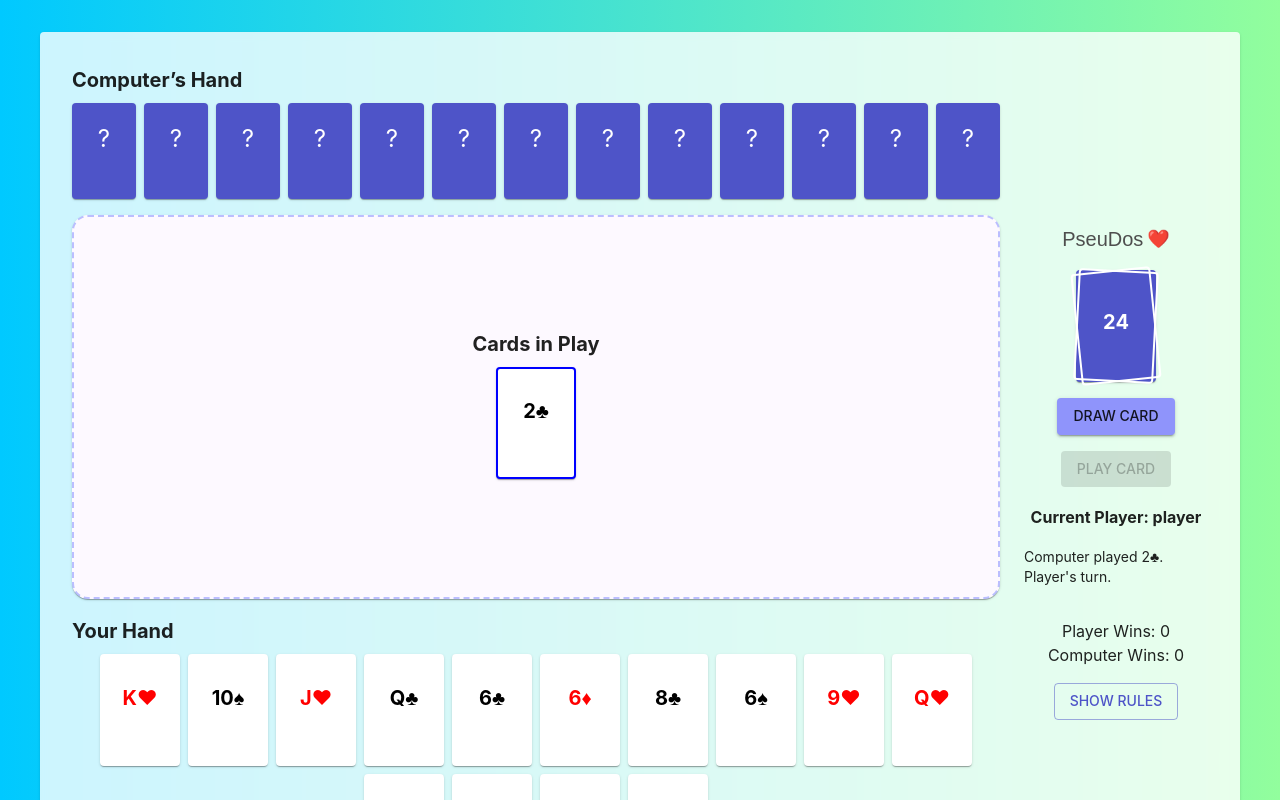
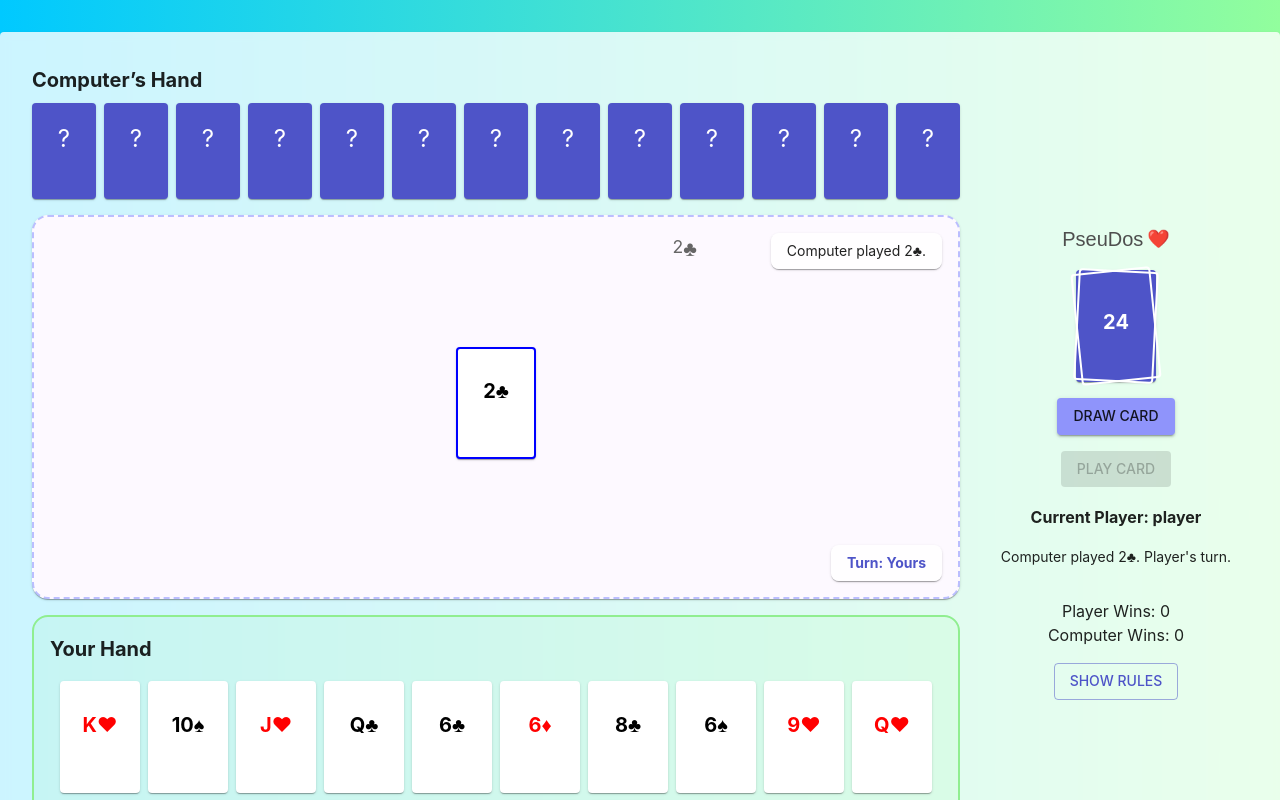
Before and after one commit to GeorgeBPrice/PseudosCardGame, a Next.js app: page / in a window 1280 px wide. Both pictures are taken after a click on the button "START GAME". Shown: the top 800 px of the page. Built offline with nearby package versions, Linux system fonts and the light colour scheme.

Commit message:
UI overhaul, new features and improvments

```diff
--- a/app/components/Game.tsx
+++ b/app/components/Game.tsx
@@ -202,7 +202,7 @@ const GameContent: React.FC = () => {
       <Card
         sx={{
           width: "100%",
-          maxWidth: "1200px",
+          maxWidth: "100%",
           mx: "auto",
           my: 4,
           position: "relative",
@@ -269,6 +269,8 @@ const GameContent: React.FC = () => {
                 onPlayCard={handlePlayCard}
                 isDoublesRound={isDoublesRound}
                 isFiveCardRound={isFiveCardRound}
+                currentPlayer={currentPlayer}
+                gameMessage={gameMessage}
               />
               <Hand
                 cards={playerHand}
@@ -277,6 +279,7 @@ const GameContent: React.FC = () => {
                 selectedCards={selectedCards}
                 disabled={currentPlayer !== "player" || winner !== null}
                 isFiveCardRound={isFiveCardRound}
+                isPlayerTurn={currentPlayer === "player"}
               />
             </Box>
 
--- a/app/components/Hand.tsx
+++ b/app/components/Hand.tsx
@@ -1,6 +1,6 @@
 import React, { useRef } from "react";
 import { useDrag, useDrop } from "react-dnd";
-import { Card as MUICard, CardContent, Typography } from "@mui/material";
+import { Card as MUICard, CardContent, Typography, Box } from "@mui/material";
 import { CardType } from "./contexts/GameContext";
 
 interface CardProps {
@@ -8,6 +8,7 @@ interface CardProps {
   onSelectCard: (card: CardType) => void;
   disabled: boolean;
   isSelected: boolean;
+  isPlayerTurn: boolean;
 }
 
 /**
@@ -82,6 +83,7 @@ interface HandProps {
   selectedCards: CardType[];
   disabled: boolean;
   isFiveCardRound: boolean;
+  isPlayerTurn: boolean;
 }
 
 const Hand: React.FC<HandProps> = ({
@@ -91,6 +93,7 @@ const Hand: React.FC<HandProps> = ({
   selectedCards,
   disabled,
   isFiveCardRound,
+  isPlayerTurn,
 }) => {
   const [, drop] = useDrop(() => ({
     accept: "card",
@@ -108,18 +111,38 @@ const Hand: React.FC<HandProps> = ({
   const handRef = useRef<HTMLDivElement>(null);
 
   return (
-    <div
-      ref={(node) => {
-        handRef;
-        drop(node);
+    <Box
+      sx={{
+        display: "flex",
+        flexDirection: "column",
+        alignItems: "center",
+        gap: "1rem",
+        padding: "1rem",
+        border: "2px solid",
+        borderColor: isPlayerTurn ? "#90EE90" : "rgba(0, 0, 0, 0.12)",
+        borderRadius: "1rem",
+        backgroundColor: isPlayerTurn ? "rgba(144, 238, 144, 0.1)" : "transparent",
+        transition: "all 0.3s",
+        animation: isPlayerTurn ? "shake 0.5s" : "none",
+        "@keyframes shake": {
+          "0%": { transform: "translateX(0)" },
+          "25%": { transform: "translateX(-1px)" },
+          "50%": { transform: "translateX(1px)" },
+          "75%": { transform: "translateX(-1px)" },
+          "100%": { transform: "translateX(0)" },
+        },
       }}
-      style={{ marginTop: "1rem" }}
     >
-      <Typography variant="h6" fontWeight="bold" gutterBottom>
+      <Typography
+        variant="h6"
+        fontWeight="bold"
+        color={"inherit"}
+        sx={{ alignSelf: "flex-start" }}
+      >
         Your Hand
       </Typography>
-      <div
-        style={{
+      <Box
+        sx={{
           display: "flex",
           flexWrap: "wrap",
           justifyContent: "center",
@@ -132,16 +155,13 @@ const Hand: React.FC<HandProps> = ({
             key={card.id}
             card={card}
             onSelectCard={onSelectCard}
-            disabled={
-              disabled ||
-              (selectedCards.length === 5 &&
-                !selectedCards.some((c) => c.id === card.id))
-            }
-            isSelected={selectedCards.some((c) => c.id === card.id)}
+            disabled={disabled}
+            isSelected={selectedCards.includes(card)}
+            isPlayerTurn={isPlayerTurn}
           />
         ))}
-      </div>
-    </div>
+      </Box>
+    </Box>
   );
 };
 
--- a/app/components/PlayArea.tsx
+++ b/app/components/PlayArea.tsx
@@ -1,7 +1,8 @@
 import React, { useRef } from "react";
 import { useDrop } from "react-dnd";
-import { Card as MUICard, CardContent, Typography } from "@mui/material";
+import { Card as MUICard, CardContent, Typography, Box } from "@mui/material";
 import { CardType } from "./contexts/GameContext";
+import { isValidStraight, isValidTriplePlusTwo } from "./contexts/GameRules";
 
 interface PlayAreaProps {
   playedCards: CardType[];
@@ -10,6 +11,8 @@ interface PlayAreaProps {
   onPlayCard: (card: CardType) => void;
   isDoublesRound: boolean;
   isFiveCardRound: boolean;
+  currentPlayer: "player" | "computer";
+  gameMessage: string;
 }
 
 /**
@@ -26,6 +29,8 @@ const PlayArea: React.FC<PlayAreaProps> = ({
   onPlayCard,
   isDoublesRound,
   isFiveCardRound,
+  currentPlayer,
+  gameMessage,
 }) => {
   const [{ isOver }, drop] = useDrop(() => ({
     accept: "card",
@@ -38,6 +43,50 @@ const PlayArea: React.FC<PlayAreaProps> = ({
   }));
 
   const divRef = useRef<HTMLDivElement>(null);
+
+  // Function to format a card for display
+  const formatCard = (card: CardType) => `${card.value}${card.suit}`;
+
+  // Function to get the last move cards
+  const getLastMoveCards = () => {
+    if (playedCards.length === 0) return [];
+
+    // Get the last move based on the number of cards
+    const lastMoveLength = playedCards.length;
+
+    // Check if the last 5 cards form a valid 5-card combination
+    if (lastMoveLength >= 5) {
+      const lastFive = playedCards.slice(-5);
+      if (isValidStraight(lastFive) || isValidTriplePlusTwo(lastFive)) {
+        return lastFive;
+      }
+    }
+
+    // Check if the last 2 cards are a pair
+    if (lastMoveLength >= 2) {
+      const lastTwo = playedCards.slice(-2);
+      if (lastTwo[0].value === lastTwo[1].value) {
+        return lastTwo;
+      }
+    }
+
+    // Default to showing the last single card
+    return playedCards.slice(-1);
+  };
+
+  // Function to get the breadcrumb items
+  const getBreadcrumbItems = () => {
+    const items: string[] = [];
+    let i = 0;
+
+    while (i < playedCards.length) {
+      // Always treat each card as a separate move
+      items.push(formatCard(playedCards[i]));
+      i += 1;
+    }
+
+    return items;
+  };
 
   return (
     <MUICard
@@ -52,6 +101,7 @@ const PlayArea: React.FC<PlayAreaProps> = ({
         border: "2px solid",
         borderStyle: "dashed",
         borderColor: "#bbbeff",
+        position: "relative",
       }}
     >
       <CardContent
@@ -69,14 +119,138 @@ const PlayArea: React.FC<PlayAreaProps> = ({
           overflowY: "auto",
         }}
       >
-        <Typography variant="h6" fontWeight="bold" gutterBottom>
-          {playedCards.length === 0 ? "Play a Card" : "Cards in Play"}{" "}
-          {isDoublesRound && "(Doubles Round)"}
-          {isFiveCardRound && "(Five Card Round)"}
+        {/* Breadcrumb for previous moves */}
+        <Box
+          sx={{
+            position: "absolute",
+            top: "1rem",
+            left: "1rem",
+            width: "70%",
+            maxHeight: "3rem",
+            overflow: "hidden",
+            display: "flex",
+            alignItems: "center",
+            "&::before": {
+              content: '""',
+              position: "absolute",
+              top: 0,
+              left: 0,
+              width: "2rem",
+              height: "100%",
+              background: "linear-gradient(to right, rgba(253, 249, 255, 1), rgba(253, 249, 255, 0))",
+              zIndex: 1,
+            },
+          }}
+        >
+          <Box
+            sx={{
+              display: "flex",
+              gap: "0.5rem",
+              alignItems: "center",
+              overflowX: "auto",
+              scrollbarWidth: "none",
+              "&::-webkit-scrollbar": {
+                display: "none",
+              },
+              paddingLeft: "2rem",
+              width: "100%",
+              justifyContent: "flex-end",
+            }}
+          >
+            {getBreadcrumbItems().map((item, index) => (
+              <Box
+                key={index}
+                sx={{
+                  display: "flex",
+                  alignItems: "center",
+                  flexShrink: 0,
+                  "&:not(:last-child)::after": {
+                    content: '">"',
+                    margin: "0 0.5rem",
+                    color: "#666",
+                  },
+                }}
+              >
+                <Typography
+                  variant="body1"
+                  sx={{
+                    color: "#666",
+                    fontSize: "1.1rem",
+                    "& .suit": {
+                      fontSize: "1.3rem",
+                      verticalAlign: "middle",
+                    },
+                  }}
+                  dangerouslySetInnerHTML={{
+                    __html: item.replace(/([♠♣♦♥])/, '<span class="suit">$1</span>')
+                  }}
+                />
+              </Box>
+            ))}
+          </Box>
+        </Box>
+
+        {/* Game message in top right */}
+        <Box
+          sx={{
+            position: "absolute",
+            top: "1rem",
+            right: "1rem",
+            backgroundColor: "rgba(255, 255, 255, 0.9)",
+            padding: "0.5rem 1rem",
+            borderRadius: "0.5rem",
+            boxShadow: 1,
+          }}
+        >
+          <Typography variant="body2">
+            {gameMessage.replace("Player's turn.", "").replace("Computer's turn.", "")}
           </Typography>
+        </Box>
 
-        <div
-          style={{
+        {/* Turn indicator in bottom right */}
+        <Box
+          sx={{
+            position: "absolute",
+            bottom: "1rem",
+            right: "1rem",
+            backgroundColor: "rgba(255, 255, 255, 0.9)",
+            padding: "0.5rem 1rem",
+            borderRadius: "0.5rem",
+            boxShadow: 1,
+          }}
+        >
+          <Typography
+            variant="body2"
+            sx={{
+              color: currentPlayer === "player" ? "#4e54c8" : "inherit",
+              fontWeight: currentPlayer === "player" ? "bold" : "normal"
+            }}
+          >
+            Turn: {currentPlayer === "player" ? "Yours" : "Computer"}
+          </Typography>
+        </Box>
+
+        {/* Last move cards */}
+        <Box
+          sx={{
+            display: "flex",
+            flexDirection: "column",
+            alignItems: "center",
+            gap: "1rem",
+          }}
+        >
+          {isFiveCardRound && (
+            <Typography variant="h6" color="primary" fontWeight="bold">
+              Five Card Hand
+            </Typography>
+          )}
+          {isDoublesRound && (
+            <Typography variant="h6" color="primary" fontWeight="bold">
+              Doubles
+            </Typography>
+          )}
+          <Box
+            sx={{
               display: "flex",
               flexWrap: "wrap",
               justifyContent: "center",
@@ -84,9 +258,8 @@ const PlayArea: React.FC<PlayAreaProps> = ({
               gap: "0.5rem",
             }}
           >
-          {playedCards.slice(-5).map((card, index) => {
-            const color =
-              card.suit === "♥" || card.suit === "♦" ? "red" : "black";
+            {getLastMoveCards().map((card) => {
+              const color = card.suit === "♥" || card.suit === "♦" ? "red" : "black";
               return (
                 <MUICard
                   key={card.id}
@@ -97,7 +270,11 @@ const PlayArea: React.FC<PlayAreaProps> = ({
                     alignItems: "center",
                     justifyContent: "center",
                     border: "2px solid",
-                  borderColor: index % 2 === 0 ? "blue" : "red",
+                    borderColor: "blue",
+                    transition: "transform 0.3s",
+                    "&:hover": {
+                      transform: "translateY(-4px)",
+                    },
                   }}
                 >
                   <CardContent sx={{ p: 0, textAlign: "center" }}>
@@ -109,16 +286,17 @@ const PlayArea: React.FC<PlayAreaProps> = ({
                 </MUICard>
               );
             })}
-        </div>
+          </Box>
+        </Box>
 
-        {/* Display currently selected cards (the ones about to be played) */}
+        {/* Display currently selected cards */}
         {selectedCards.length > 0 && (
-          <div style={{ marginTop: "1rem", textAlign: "center" }}>
+          <Box sx={{ marginTop: "2rem", textAlign: "center" }}>
             <Typography variant="subtitle1" fontWeight="bold" gutterBottom>
               You are playing:
             </Typography>
-            <div
-              style={{
+            <Box
+              sx={{
                 display: "flex",
                 flexWrap: "wrap",
                 justifyContent: "center",
@@ -127,8 +305,7 @@ const PlayArea: React.FC<PlayAreaProps> = ({
               }}
             >
               {selectedCards.map((card) => {
-                const color =
-                  card.suit === "♥" || card.suit === "♦" ? "red" : "black";
+                const color = card.suit === "♥" || card.suit === "♦" ? "red" : "black";
                 return (
                   <MUICard
                     key={card.id}
@@ -157,8 +334,8 @@ const PlayArea: React.FC<PlayAreaProps> = ({
                   </MUICard>
                 );
               })}
-            </div>
-          </div>
+            </Box>
+          </Box>
         )}
       </CardContent>
     </MUICard>
```
Lines whose indentation alone changed are shown as unchanged.
